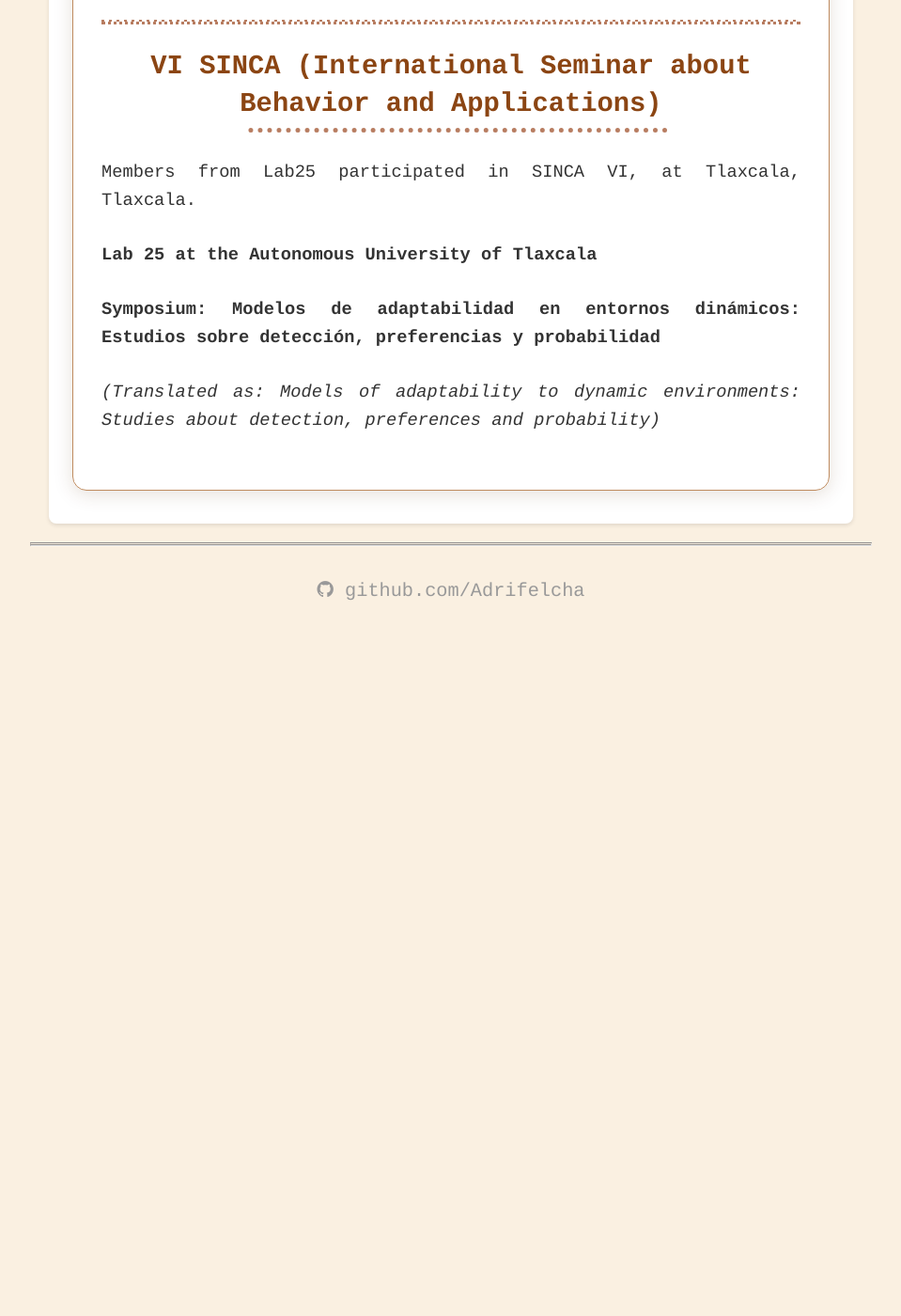
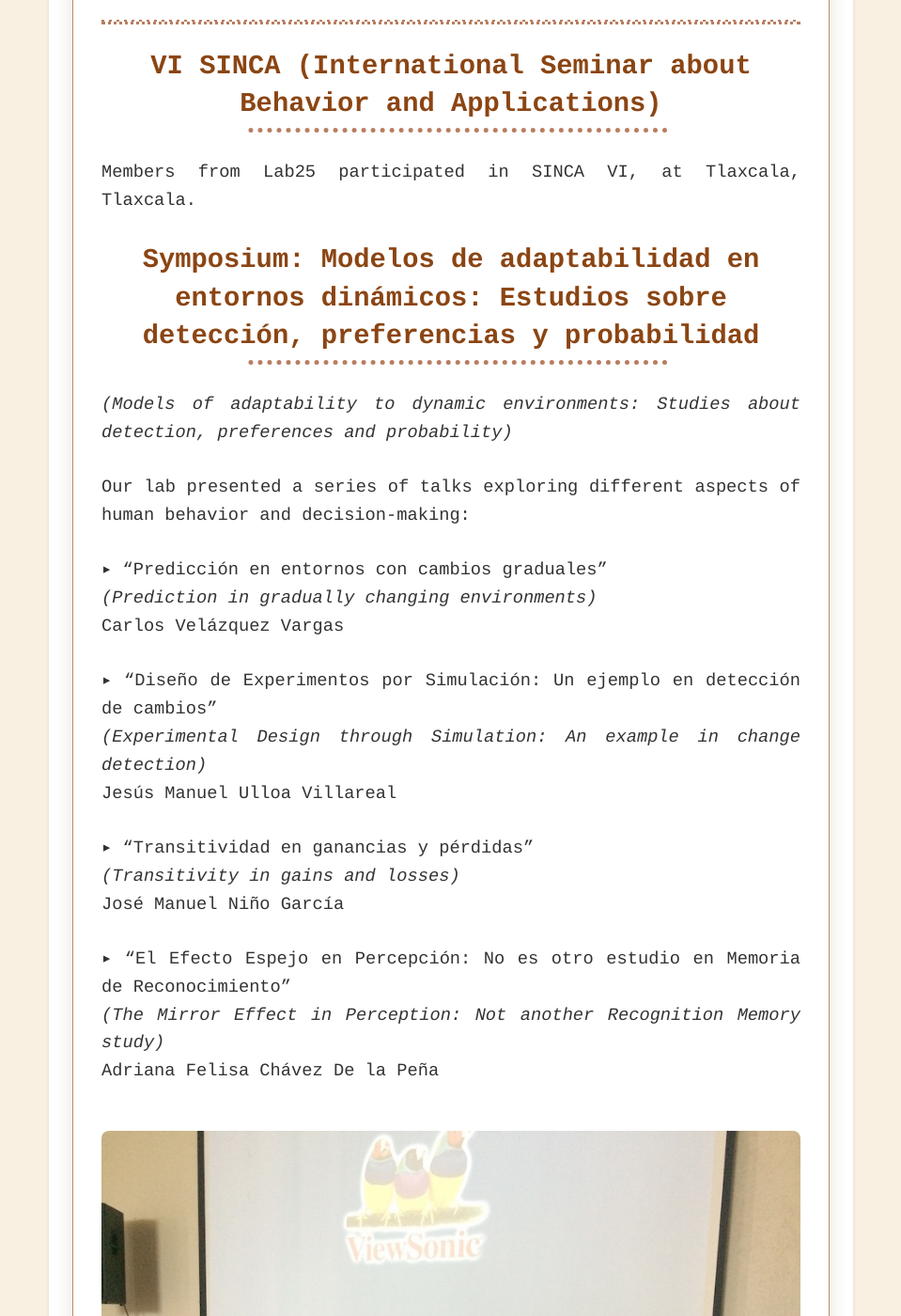
Before and after one commit to Adrifelcha/adrifelcha.github.io, a Jekyll site: the page built from _posts/2017-11-14-sinca-presentation.md, in a window 1280 px wide and 1400 px high, scrolled down 495 px. Shown: the whole window at 94% size, without its empty margins (160-1119 px from the left). Built offline with Jekyll 4.4.1, drawn with Linux system fonts in a browser that asks for light colours; some web fonts are replaced; before the commit the page ends 1240 px from its top, so only the background shows below that.

Commit message:
Update entries!

```diff
--- a/_posts/2017-11-14-sinca-presentation.md
+++ b/_posts/2017-11-14-sinca-presentation.md
@@ -8,8 +8,28 @@ date: 2017-11-14
 
 Members from Lab25 participated in SINCA VI, at Tlaxcala, Tlaxcala.
 
-**Lab 25 at the Autonomous University of Tlaxcala**
+### Symposium: Modelos de adaptabilidad en entornos dinámicos: Estudios sobre detección, preferencias y probabilidad
 
-**Symposium: Modelos de adaptabilidad en entornos dinámicos: Estudios sobre detección, preferencias y probabilidad**
+*(Models of adaptability to dynamic environments: Studies about detection, preferences and probability)*
 
-*(Translated as: Models of adaptability to dynamic environments: Studies about detection, preferences and probability)*
+Our lab presented a series of talks exploring different aspects of human behavior and decision-making:
+
+▸ "Predicción en entornos con cambios graduales"
+   *(Prediction in gradually changing environments)*
+   Carlos Velázquez Vargas
+
+▸ "Diseño de Experimentos por Simulación: Un ejemplo en detección de cambios"
+   *(Experimental Design through Simulation: An example in change detection)*
+   Jesús Manuel Ulloa Villareal
+
+▸ "Transitividad en ganancias y pérdidas"
+   *(Transitivity in gains and losses)*
+   José Manuel Niño García
+
+▸ "El Efecto Espejo en Percepción: No es otro estudio en Memoria de Reconocimiento"
+   *(The Mirror Effect in Perception: Not another Recognition Memory study)*
+   Adriana Felisa Chávez De la Peña
+
+<div style="text-align: center">
+    <img src="/photos/IMG_8597.JPG" alt="Lab25 at SINCA VI">
+</div>
```
Also changed, not shown: other parts of _posts/2017-11-14-sinca-presentation.md (+1 -1 lines), _posts/2020-09-28-started-uci-phd.md (+23 -1 lines).
